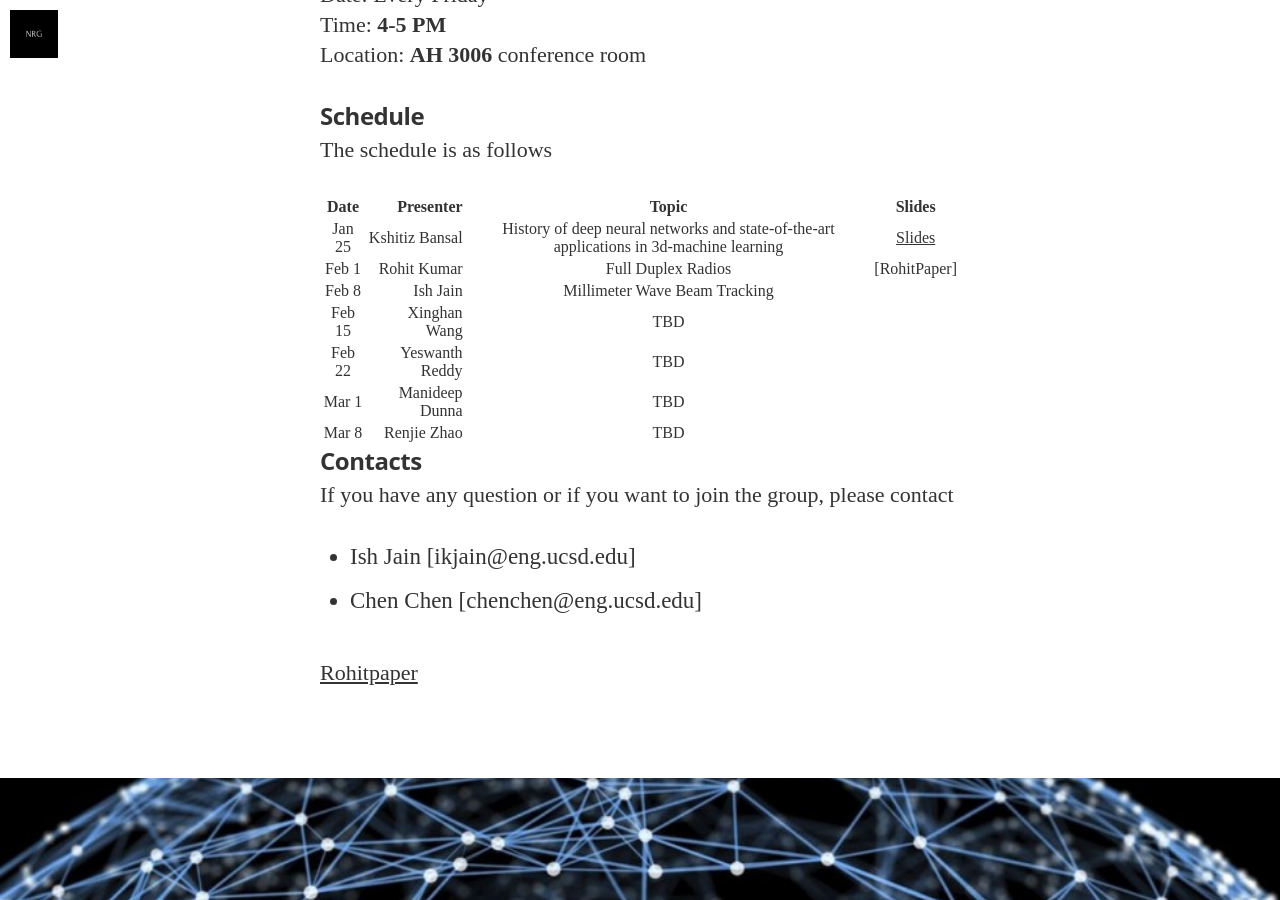
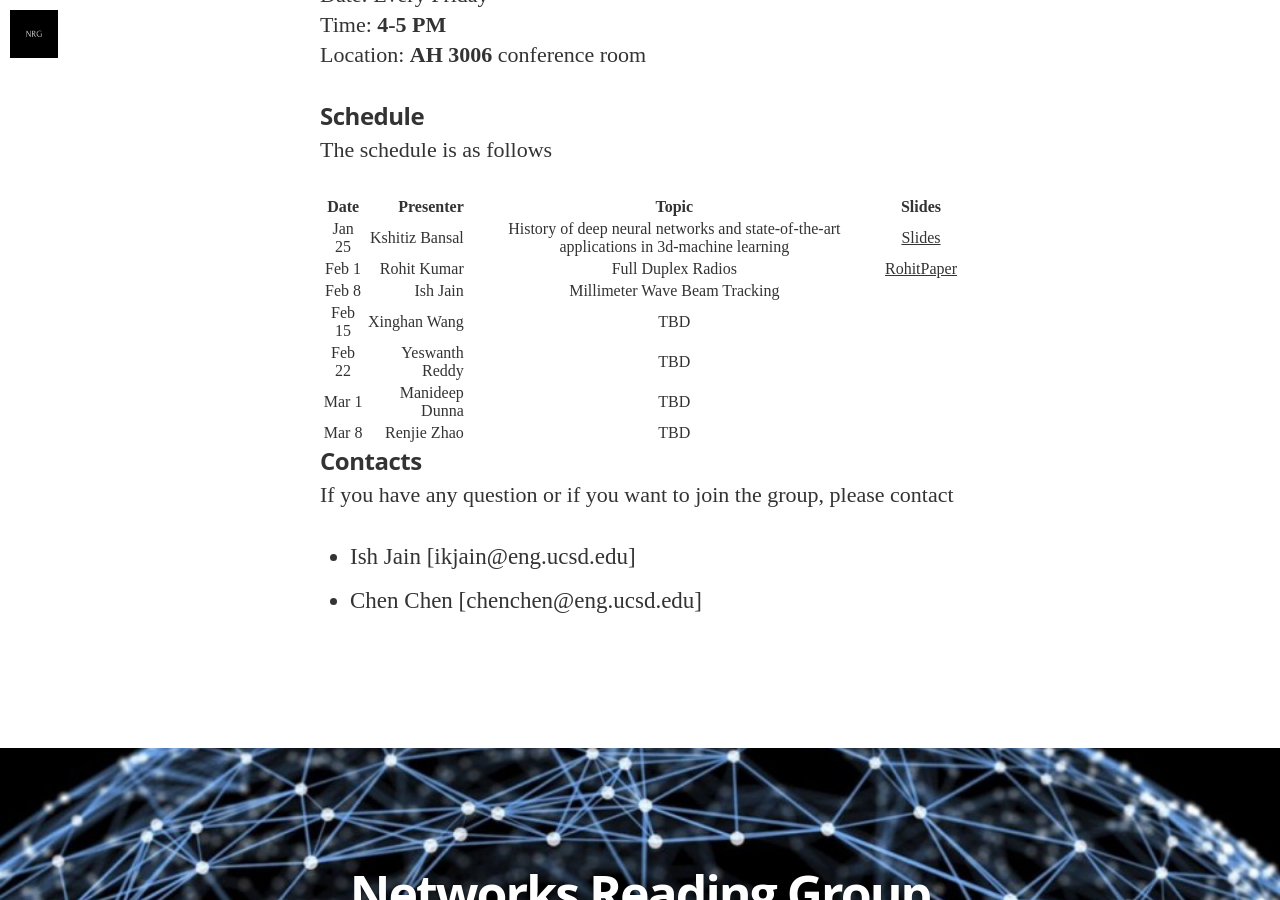
Before and after one commit to nrgucsd/nrgucsd.github.io, a Jekyll site: the page built from _posts/2019-01-01-Reading-Winter2019.markdown, in a window 1280 px wide and 900 px high, scrolled down 1891 px. Built offline with Jekyll 4.4.1, drawn with Linux system fonts in a browser that asks for light colours; nearby versions of some CDN libraries; some web fonts are replaced.

Commit message:
Update 2019-01-01-Reading-Winter2019.markdown

```diff
--- a/_posts/2019-01-01-Reading-Winter2019.markdown
+++ b/_posts/2019-01-01-Reading-Winter2019.markdown
@@ -59,5 +59,5 @@ To add new posts, simply add a file in the `_posts` directory that follows the c
 
 [GDrive]: https://docs.google.com/spreadsheets/d/1bu7PYak81oSgTiqLN81KumtgoSW0caZZuMXu4R-8poA/edit?usp=sharing
 [Kshitiz]: https://nrgucsd.github.io/Slides/Winter2019/Kshitiz_Deep%20%20Learning.pdf
-[Rohitpaper](https://web.stanford.edu/~skatti/pubs/sigcomm13-fullduplex.pdf)
+[Rohitpaper]: https://web.stanford.edu/~skatti/pubs/sigcomm13-fullduplex.pdf
  <!--[google group](https://groups.google.com/forum/#!forum/nrgucsd)-->
```
